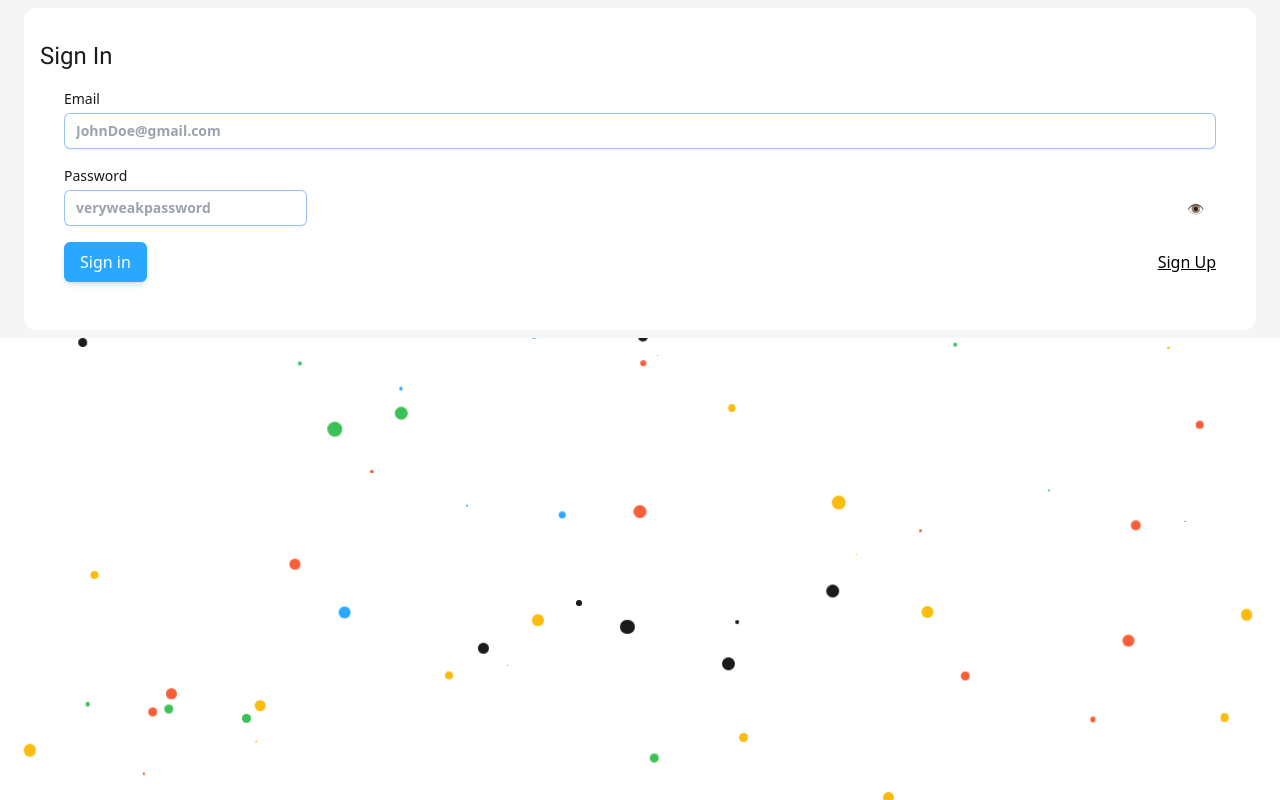
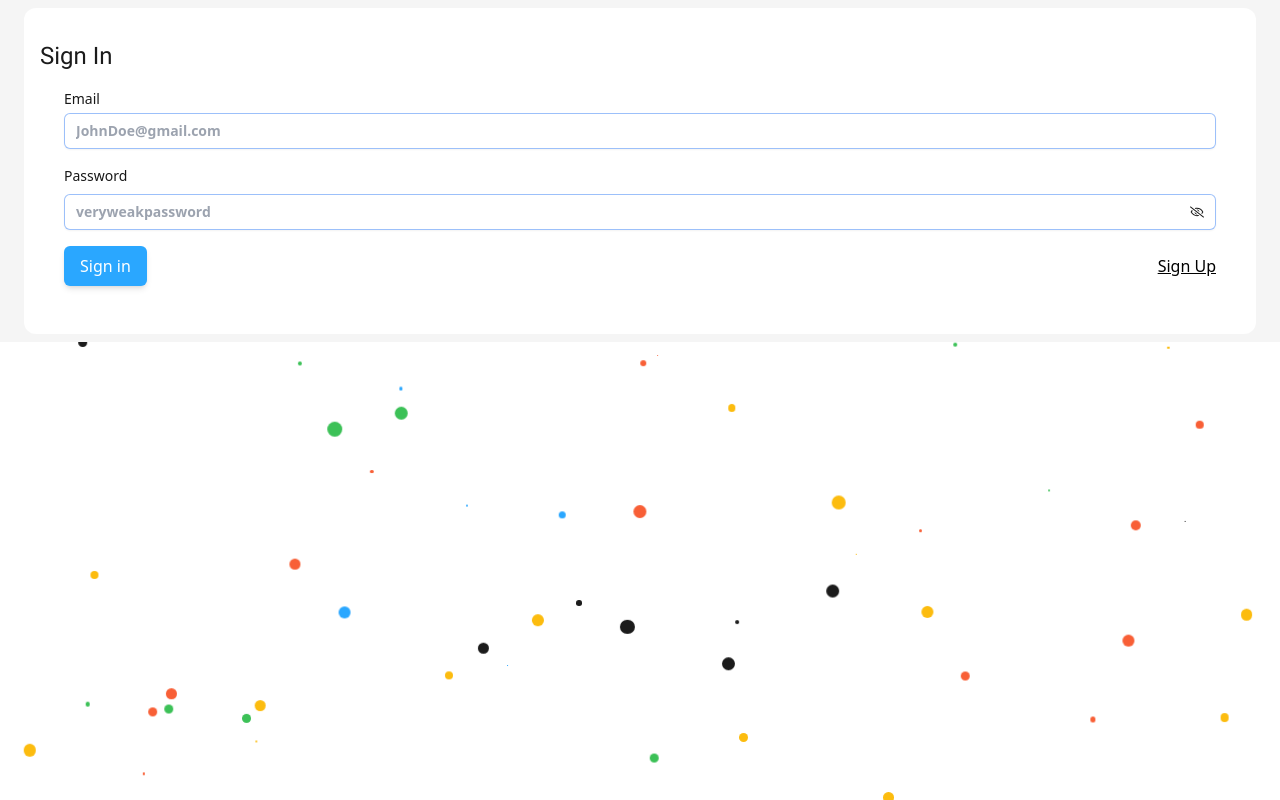
Before and after one commit to HackItHub/jawbs, a React (Vite) app in the folder jawbs-client/: page /sign-in in a window 1280 px wide. Built offline with nearby package versions, Linux system fonts and the light colour scheme.

Commit message:
add proper icons and adjust css

```diff
--- a/jawbs-client/src/client/components/forms/FormFieldText.tsx
+++ b/jawbs-client/src/client/components/forms/FormFieldText.tsx
@@ -2,6 +2,7 @@ import React, { useState } from "react";
 import PhoneInputWithCountrySelect from "react-phone-number-input";
 import { E164Number } from "libphonenumber-js/types.cjs";
 import { FaCircleExclamation } from "react-icons/fa6";
+import { FaRegEye, FaRegEyeSlash } from "react-icons/fa";
 import { WARNING_STYLE } from "../../utils/Constants";
 
 /* eslint-disable */
@@ -62,14 +63,15 @@ const FormFieldText: React.FC<Props> = ({
   return (
     <div className='mb-2'>
       {(type === "password" || !type) && (
-        <label htmlFor={id} className='form-input-container'>
-          <div className='label-text'>{label}</div>
-          <div className="relative">
+        <label htmlFor={id} className='form-input-container block w-full'>
+        <div className='label-text mb-1'>{label}</div>
+        <div className="relative w-full">
           <input
             id={id}
             onChange={handleInput}
-              className={`rounded-md bg-white px-3 py-2 text-sm font-semibold text-gray-900 shadow-sm ${errorMessage ? " border-red border-2 border-solid " : " ring-1 "
-                } ring-inset ring-gray-300 hover:bg-gray-50 text-input`}
+            className={`block w-full rounded-md bg-white px-3 py-2 text-sm font-semibold text-gray-900 shadow-sm ${
+              errorMessage ? 'border-red border-2 border-solid' : 'ring-1'
+            } ring-inset ring-gray-300 hover:bg-gray-50 pr-10`}
             placeholder={placeholder}
             aria-required={isRequired}
             required={isRequired}
@@ -81,7 +83,7 @@ const FormFieldText: React.FC<Props> = ({
             onClick={togglePasswordVisibility}
             className='absolute inset-y-0 right-0 flex items-center pr-3 cursor-pointer text-gray-600'
           >
-              {isPasswordVisible ? '🙈' : '👁️'}
+            {isPasswordVisible ? <FaRegEye /> : <FaRegEyeSlash />}
           </span>
         </div>
       </label>
```
Lines whose indentation alone changed are shown as unchanged.
